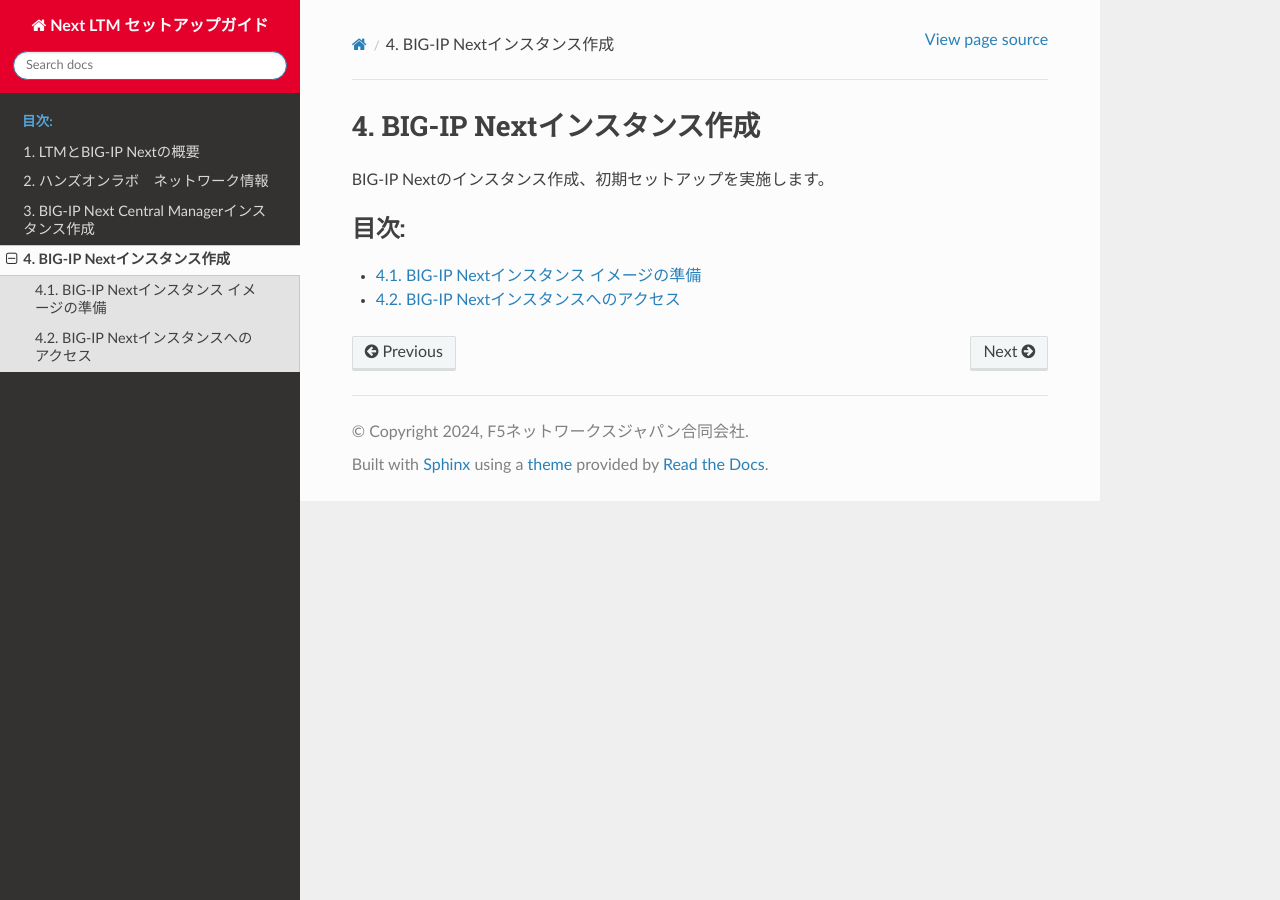
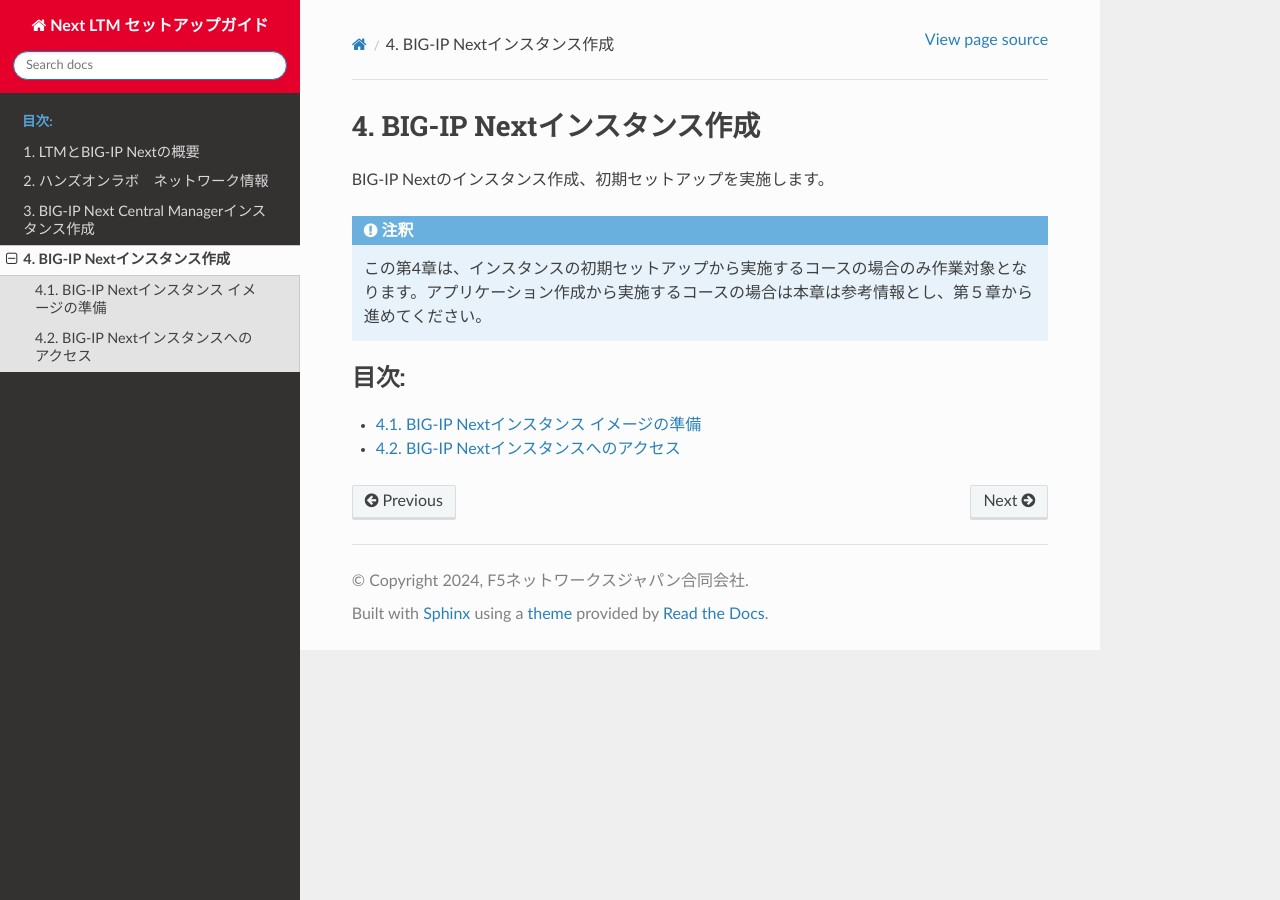
Before and after one commit to BeF5/f5j-easy-setup-next-ltm, a Sphinx documentation site: the page built from docs/content04/content04.rst, in a window 1280 px wide. Built offline with Sphinx 7.4.7 and the Read the Docs theme 2.0.0, drawn with Linux system fonts in a browser that asks for light colours.

Commit message:
Update content04.rst

```diff
--- a/docs/content04/content04.rst
+++ b/docs/content04/content04.rst
@@ -3,6 +3,9 @@ BIG-IP Nextインスタンス作成
 ================================================
 
 BIG-IP Nextのインスタンス作成、初期セットアップを実施します。
+
+.. note::
+   この第4章は、インスタンスの初期セットアップから実施するコースの場合のみ作業対象となります。アプリケーション作成から実施するコースの場合は本章は参考情報とし、第５章から進めてください。
 
 
 .. toctree::
```
